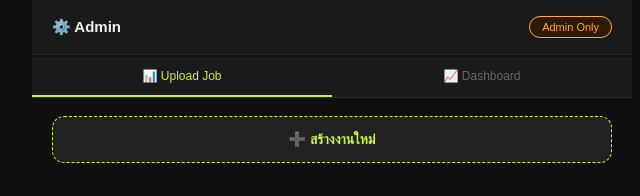
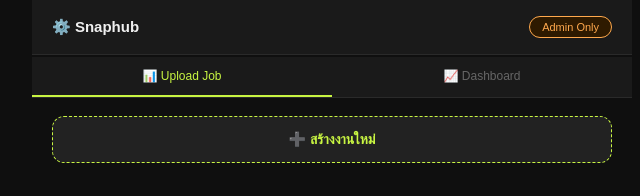
Before and after one commit to saranya-cmyk/installation-app, a plain HTML site: page admin.html in a window 1280 px wide. Shown: the top 196 px of the page, 308-948 px from the left. Drawn offline with nearby package versions, Linux system fonts and the light colour scheme; no server answers; a web font is replaced by a local one.

Commit message:
เปลี่ยนชื่อแอปแอดมินเป็น Snaphub

```diff
--- a/admin.html
+++ b/admin.html
@@ -11,7 +11,7 @@
 <meta name="apple-mobile-web-app-capable" content="yes">
 <meta name="apple-mobile-web-app-status-bar-style" content="black-translucent">
 <link rel="apple-touch-icon" href="admin-icon-192.png">
-<title>Admin — Installation Manager</title>
+<title>Snaphub</title>
 <link href="https://fonts.googleapis.com/css2?family=IBM+Plex+Sans+Thai:wght@400;500;600&display=swap" rel="stylesheet">
 <link rel="stylesheet" href="https://unpkg.com/leaflet@1.9.4/dist/leaflet.css" crossorigin=""/>
 <link rel="stylesheet" href="https://unpkg.com/leaflet@1.9.4/dist/leaflet.css" crossorigin=""/>
@@ -161,7 +161,7 @@ html,body{background:var(--bg);color:var(--tx);font-family:var(--f);min-height:1
 </div>
 
 <div class="bar">
-  <div class="bar-title">⚙️ Admin</div>
+  <div class="bar-title">⚙️ Snaphub</div>
   <div style="display:flex;align-items:center;gap:8px">
     <div id="newPhotoBadge" style="display:none;background:#ff4444;color:#fff;border-radius:20px;padding:3px 10px;font-size:11px;font-weight:600">🔔 มีรูปใหม่</div>
     <div class="admin-badge">Admin Only</div>
```
